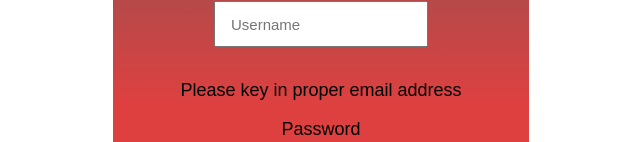
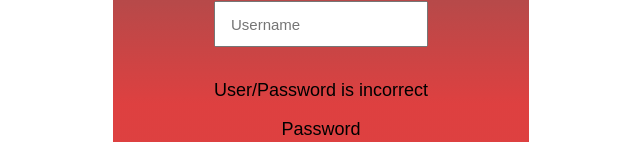
Before and after one commit to JoelTanCH/tt6_group26, a React (Create React App) app in the folder frontend/: page / in a window 1280 px wide. Both pictures are taken after a click on the button "Login!". Shown: the part 405-547 px from the top of the page, without its empty margins (319-959 px from the left). Built offline with nearby package versions, Linux system fonts and the light colour scheme.

Commit message:
Update login.js

```diff
--- a/frontend/src/component/Login/login.js
+++ b/frontend/src/component/Login/login.js
@@ -19,7 +19,6 @@ export default function Login() {
     }
   };
 
-  //if permission is true, then router to dashboard
   return (
     <div className="login_box">
       <img
@@ -35,7 +34,7 @@ export default function Login() {
         placeholder={"Username"}
       ></input>
       {showPopUp && (
-        <p className="validate_text">Please key in proper email address</p>
+        <p className="validate_text">User/Password is incorrect</p>
       )}
 
 <p>Password</p>
```
